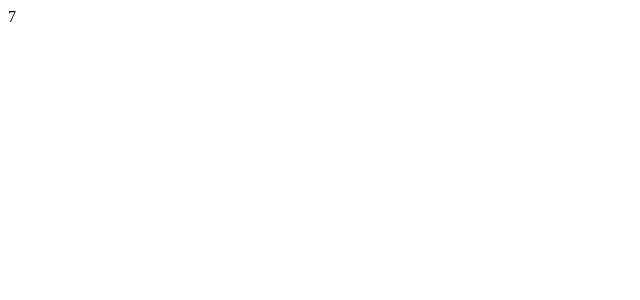
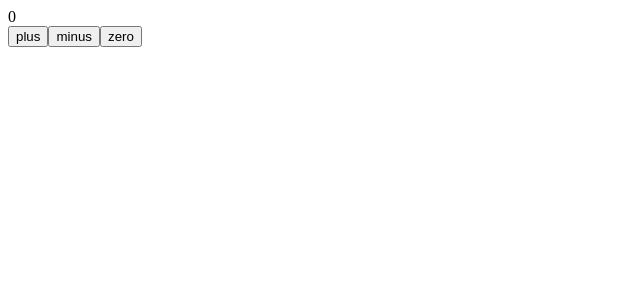
Before and after one commit to hao134/fullstackopen, a React (Create React App) app in the folder part1/: page / in a window 1280 px wide. Shown: the top 300 px of the page, without its empty margins (0-640 px from the left). Built offline with nearby package versions, Linux system fonts and the light colour scheme.

Commit message:
part1-c Component state, event handlers

```diff
--- a/part1/src/App.js
+++ b/part1/src/App.js
@@ -1,10 +1,48 @@
-const App = (props) => {
-  const {counter} = props
+import { useState } from "react"
+
+
+const Display = ({counter}) => <div>{counter}</div>
+
+
+const Button = (props) => {
   return (
-    <div>{counter}</div>
+    <button onClick={props.onClick}>
+      {props.text}
+    </button>
+  )
+}
+// or simplifiled
+// const Button = ({onClick, text}) => (
+//   <button onClick={onClick}>
+//     {text}
+//   </button>
+// )
+
+const App = () => {
+  const [counter, setCounter] = useState(0)
+
+  const increaseByOne = () => setCounter(counter+1)
+  const decreaseByOne = () => setCounter(counter-1)
+  const setToZero = () => setCounter(0)
+
+  return (
+    <div>
+      <Display counter={counter}></Display>
+      <Button
+        onClick={increaseByOne}
+        text = 'plus'
+      />
+      <Button
+        onClick={decreaseByOne}
+        text='minus'
+      />
+      <Button
+        onClick={setToZero}
+        text = 'zero'
+      />
+    </div>
   )
 }
 
 
-
 export default App
--- a/part1/src/index.js
+++ b/part1/src/index.js
@@ -2,16 +2,4 @@
 import ReactDOM from 'react-dom/client';
 import App from './App';
 
-let counter = 1
-
-const refresh = () => {
-    ReactDOM.createRoot(document.getElementById('root')).render(
-        <App counter={counter} />
-    )
-}
-
-
-setInterval(()=>{
-    refresh()
-    counter+=1
-},1000)
+ReactDOM.createRoot(document.getElementById('root')).render(<App/>)
```
